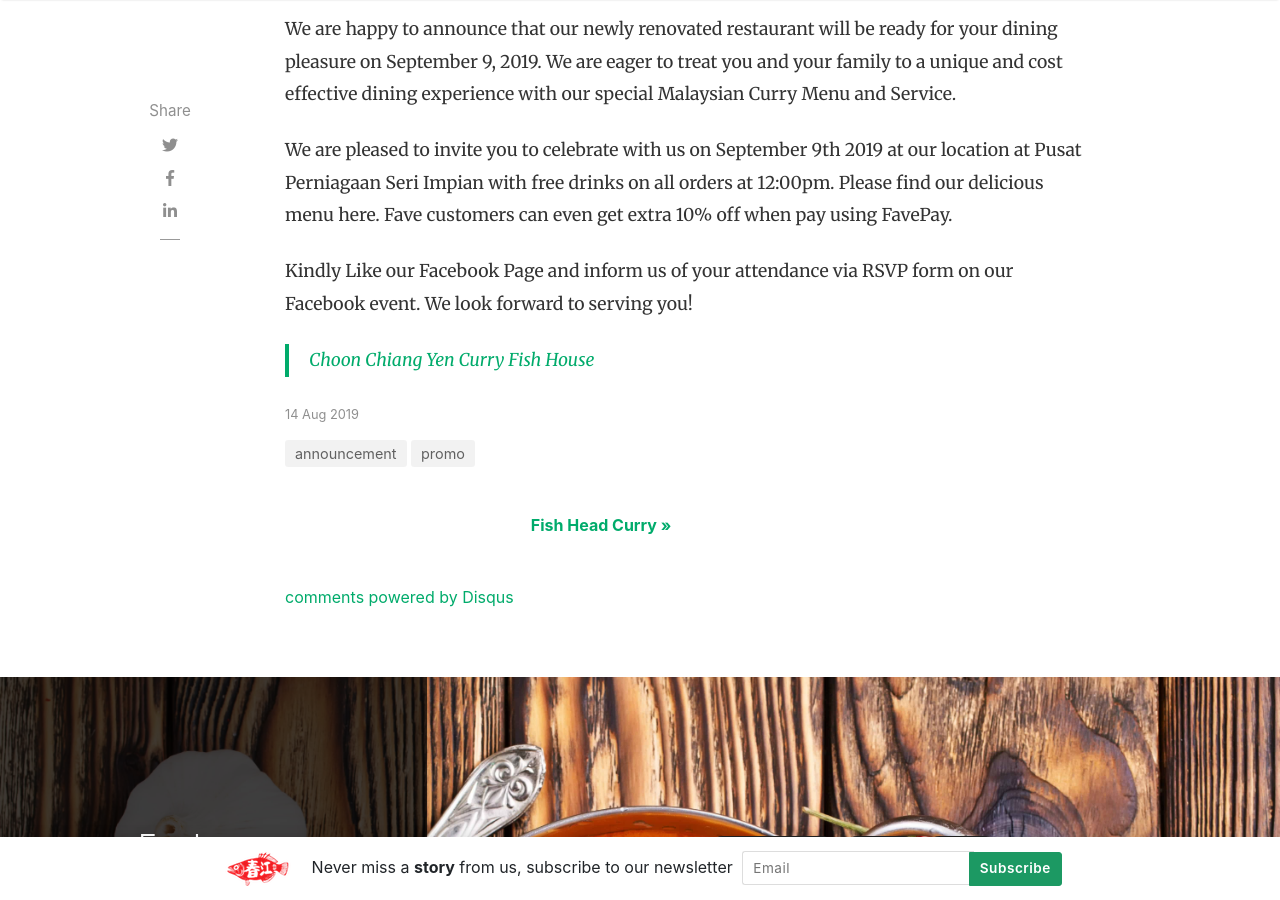
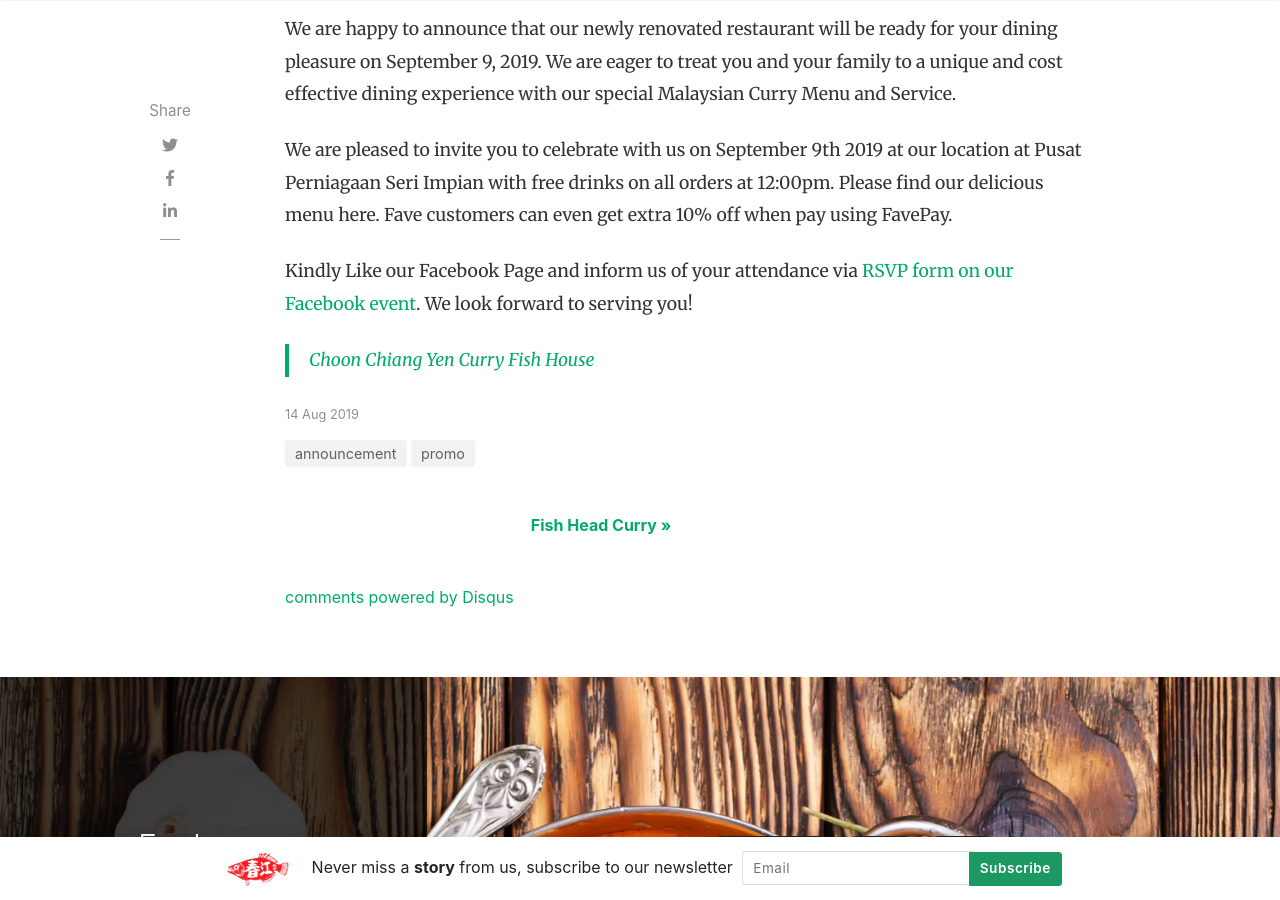
Before and after one commit to peranakanfrancis/curryfishhouseblog, a Jekyll site: the page built from _posts/2019-08-14-grand-opening.md, in a window 1280 px wide and 900 px high, scrolled down 1329 px. Built offline with Jekyll 4.4.1, drawn with Linux system fonts in a browser that asks for light colours; nearby versions of some CDN libraries; comment, search, counter and statistics services are not loaded; some of the changed lines change nothing that is shown.

```diff
--- a/_posts/2019-08-14-grand-opening.md
+++ b/_posts/2019-08-14-grand-opening.md
@@ -14,6 +14,6 @@
 
 We are pleased to invite you to celebrate with us on September 9th 2019 at our location at Pusat Perniagaan Seri Impian with free drinks on all orders at 12:00pm. Please find our delicious menu here. Fave customers can even get extra 10% off when pay using FavePay.
 
-Kindly Like our Facebook Page and inform us of your attendance via RSVP form on our Facebook event. We look forward to serving you!
+Kindly Like our Facebook Page and inform us of your attendance via <a href="https://www.facebook.com/events/465658187322162/" target="_blank">RSVP form on our Facebook event</a>. We look forward to serving you!
 
 <div class="fb-page" data-href="https://www.facebook.com/curryfishhouse" data-tabs="timeline" data-width="" data-height="" data-small-header="true" data-adapt-container-width="true" data-hide-cover="false" data-show-facepile="true"><blockquote cite="https://www.facebook.com/curryfishhouse" class="fb-xfbml-parse-ignore"><a href="https://www.facebook.com/curryfishhouse">Choon Chiang Yen Curry Fish House</a></blockquote></div>
```
